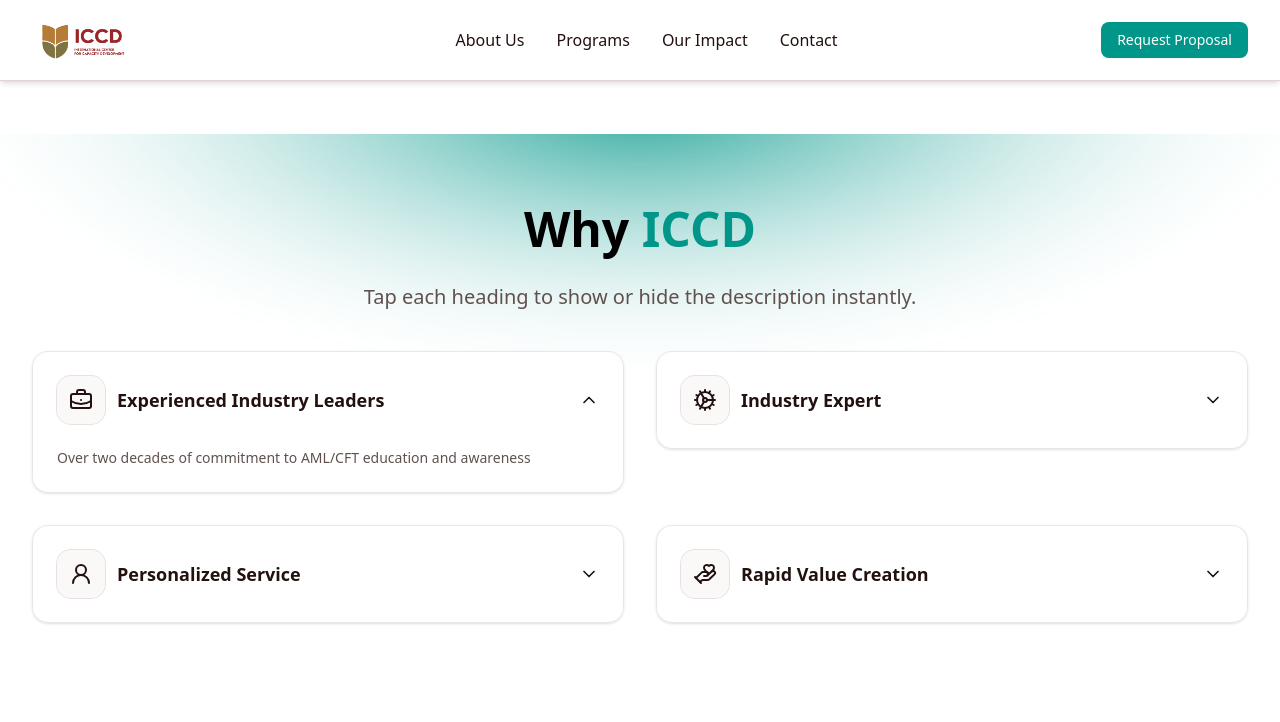
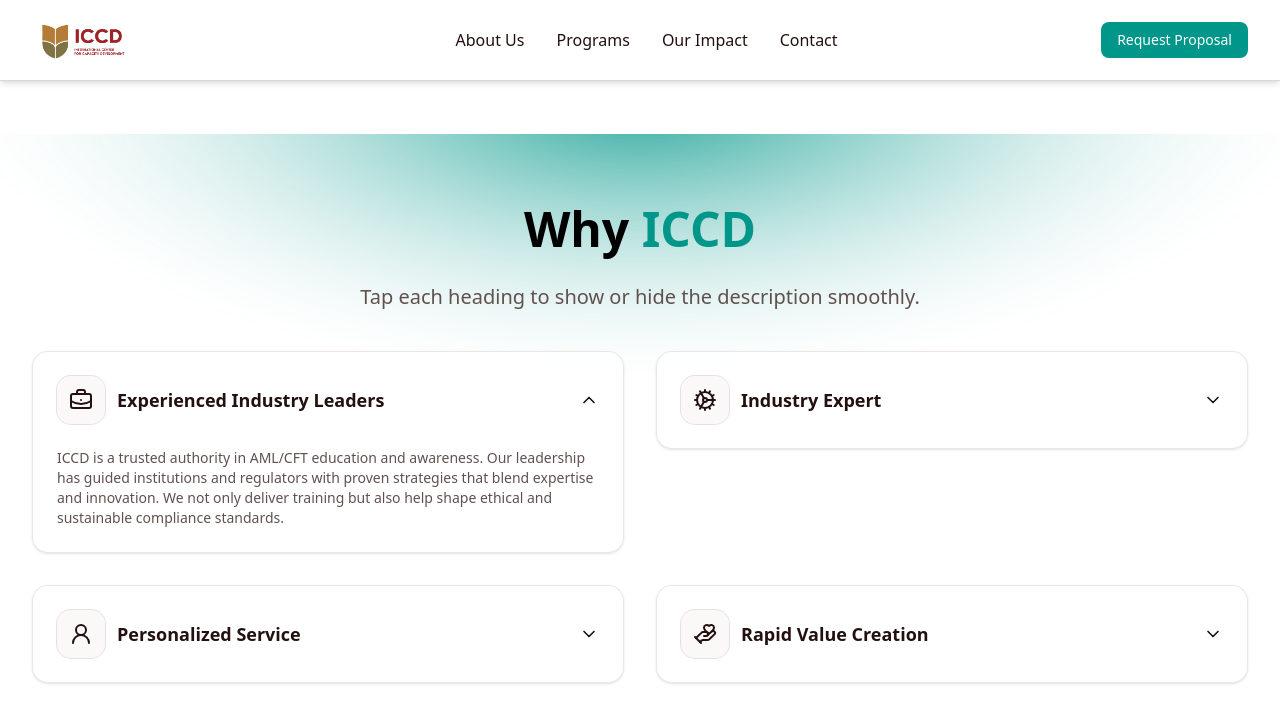
Before and after one commit to saran-adhikari/iccd, a Next.js app: page / in a window 1280 px wide. Both pictures are taken after a click on the button "Experienced Industry Leaders". Shown: the part 2029-2751 px from the top of the page. Built offline with nearby package versions, Linux system fonts and the light colour scheme.

Commit message:
updated why-iccd section

```diff
--- a/src/app-components/why-iccd.tsx
+++ b/src/app-components/why-iccd.tsx
@@ -1,7 +1,7 @@
 "use client"
 
 import { useState } from "react"
-import { motion } from "framer-motion"
+import { motion, AnimatePresence } from "framer-motion"
 import { BriefcaseBusiness, Cog, UserRound, HandHeart, ChevronDown } from "lucide-react"
 import clsx from "clsx"
 
@@ -12,10 +12,26 @@
 }
 
 const items: WhyItem[] = [
-  { title: "Experienced Industry Leaders", description: "Over two decades of commitment to AML/CFT education and awareness", icon: BriefcaseBusiness },
-  { title: "Industry Expert", description: "Over two decades of commitment to AML/CFT education and awareness", icon: Cog },
-  { title: "Personalized Service", description: "Over two decades of commitment to AML/CFT education and awareness", icon: UserRound },
-  { title: "Rapid Value Creation", description: "Over two decades of commitment to AML/CFT education and awareness", icon: HandHeart },
+  {
+    title: "Experienced Industry Leaders",
+    description: "ICCD is a trusted authority in AML/CFT education and awareness. Our leadership has guided institutions and regulators with proven strategies that blend expertise and innovation. We not only deliver training but also help shape ethical and sustainable compliance standards.",
+    icon: BriefcaseBusiness
+  },
+  {
+    title: "Industry Expert",
+    description: "Our experts combine academic knowledge with real-world experience across industries such as banking and fintech. This ensures our programs are practical, relevant, and adaptable to today’s compliance challenges. By anticipating trends, we empower professionals to stay ahead of complex regulatory requirements.",
+    icon: Cog
+  },
+  {
+    title: "Personalized Service",
+    description: "Every organization is unique, and so are its compliance needs. We work closely with clients to create tailored solutions that match their goals and challenges. From one-on-one mentoring to customized training, we ensure measurable value for both individuals and organizations.",
+    icon: UserRound
+  },
+  {
+    title: "Rapid Value Creation",
+    description: "Our approach delivers quick, measurable results. Using case studies, interactive learning, and proven frameworks, organizations can see cultural and operational improvements within weeks. From better decision-making to stronger risk management, we focus on impact that lasts.",
+    icon: HandHeart
+  },
 ]
 
 export default function WhyICCD_Toggle() {
@@ -42,11 +58,11 @@
             Why <span className="text-primary">ICCD</span>
           </h2>
           <p className="text-xl text-muted-foreground max-w-2xl mx-auto">
-            Tap each heading to show or hide the description instantly.
+            Tap each heading to show or hide the description smoothly.
           </p>
         </div>
 
-        {/* Grid: two per row on sm+ */}
+        {/* Grid */}
         <div className="mt-10 grid grid-cols-1 sm:grid-cols-2 gap-6 lg:gap-8">
           {items.map((item, idx) => (
             <motion.div
@@ -102,12 +118,21 @@
         <ChevronDown className={clsx("h-5 w-5 transition-transform", isOpen ? "rotate-180" : "")} />
       </button>
 
-      {/* content — instant show/hide (no variants, no motion) */}
-      {isOpen && (
-        <div className="overflow-hidden px-6 pb-6">
-          <p className="text-sm text-muted-foreground">{item.description}</p>
-        </div>
-      )}
+      {/* content — smoother toggle via max-height */}
+      <AnimatePresence initial={false}>
+        {isOpen && (
+          <motion.div
+            key="content"
+            initial={{ maxHeight: 0, opacity: 0 }}
+            animate={{ maxHeight: 500, opacity: 1 }}
+            exit={{ maxHeight: 0, opacity: 0 }}
+            transition={{ duration: 0.35, ease: "easeInOut" }}
+            className="overflow-hidden px-6 pb-6"
+          >
+            <p className="text-sm text-muted-foreground">{item.description}</p>
+          </motion.div>
+        )}
+      </AnimatePresence>
     </div>
   )
 }
```
